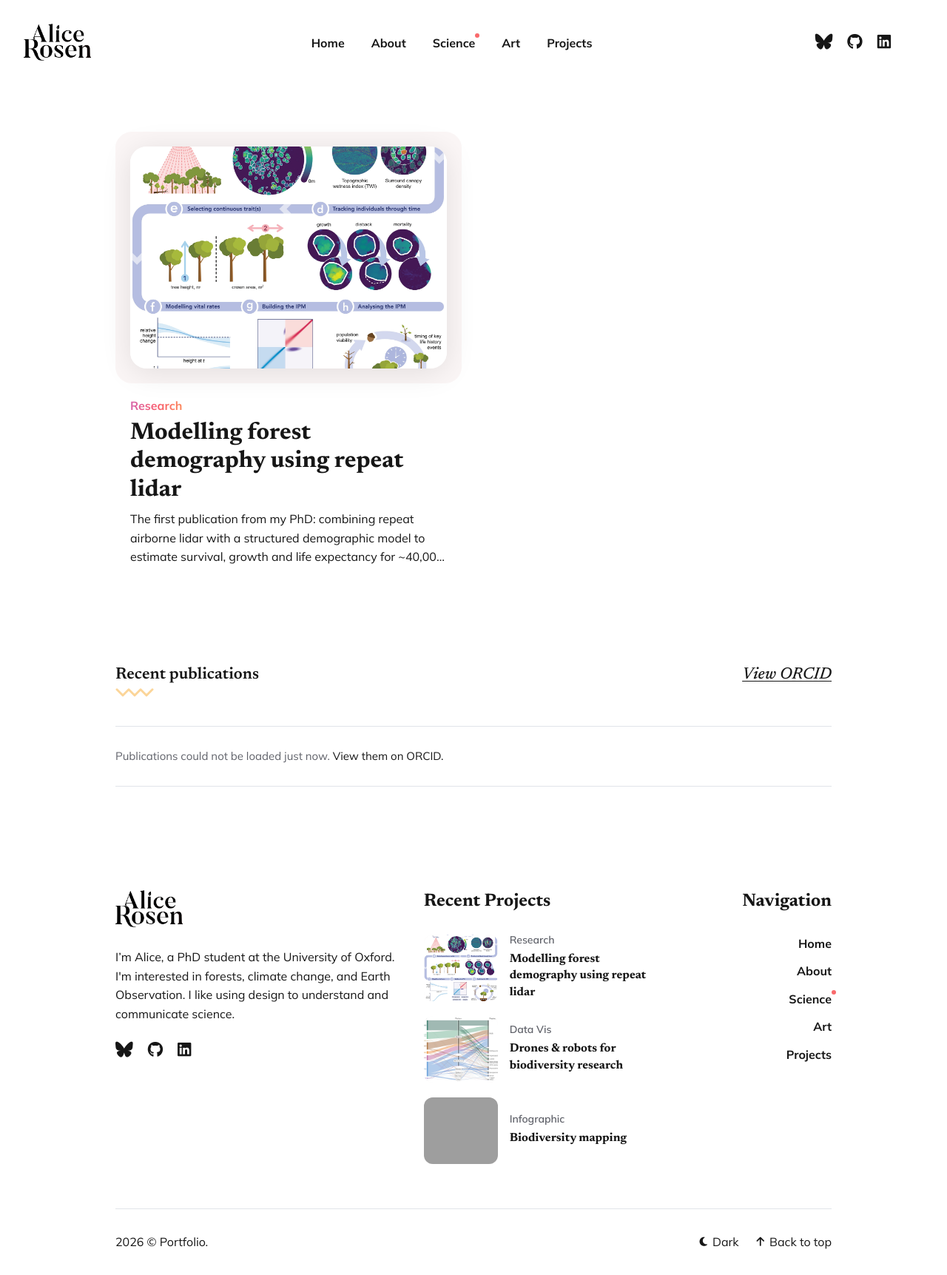
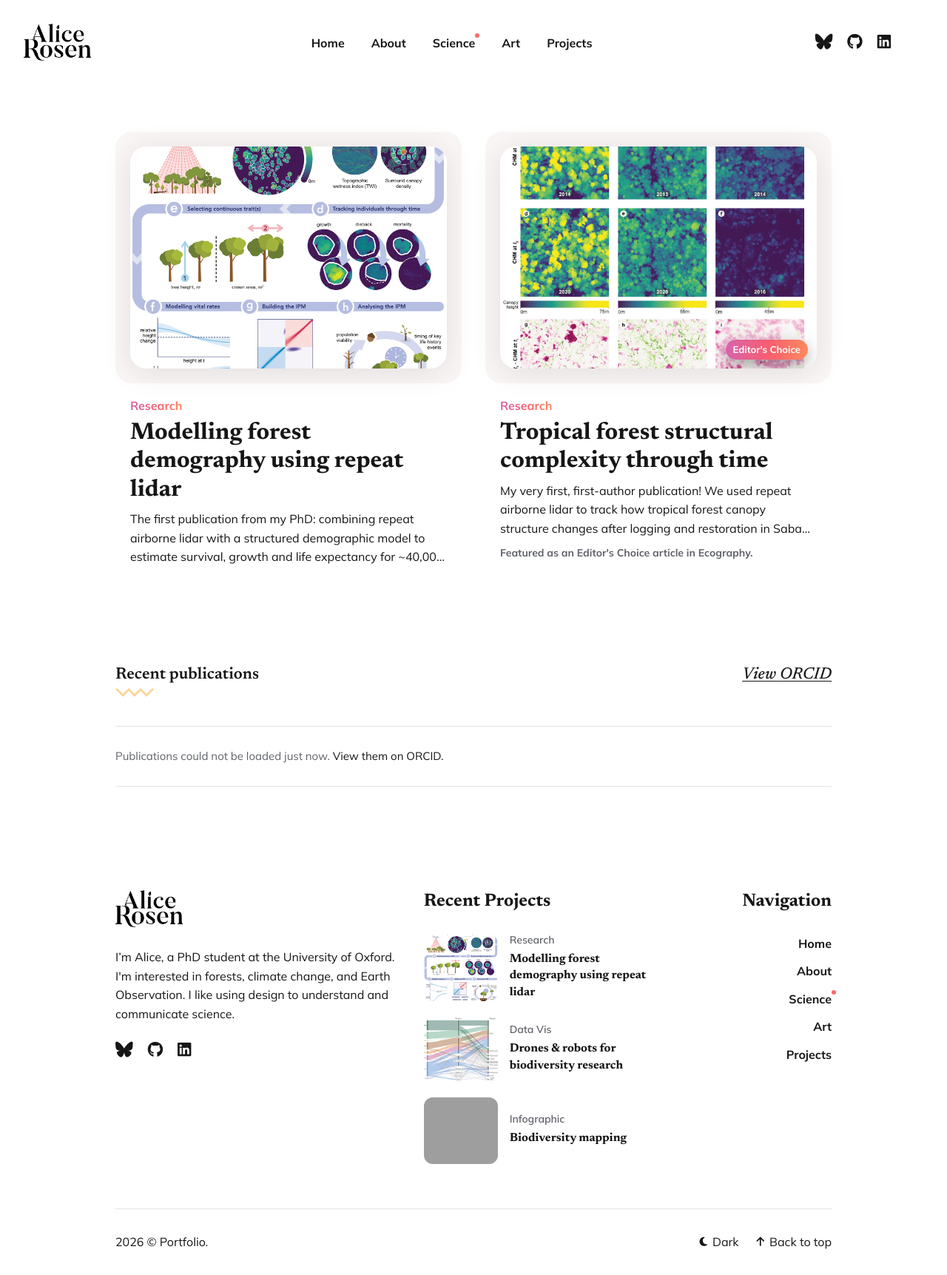
Before and after one commit to alice-rosen/alice-rosen.github.io, a Jekyll site: the page built from research/index.html, in a window 1280 px wide. Shown: the whole page at 74% size. Built offline with Jekyll 4.4.1, drawn with Linux system fonts in a browser that asks for light colours; a style sheet for code colours, icons or effects is not loaded; grey boxes are pictures that could not be loaded.

Commit message:
Add featured badge and note for projects

```diff
--- a/_includes/section-projects.html
+++ b/_includes/section-projects.html
@@ -24,6 +24,9 @@
                 <div class="project__head">
                   <div class="project__image">
                     <img class="lazy" data-src="{{ project.image }}" alt="{{ project.title }}">
+                    {% if project.featured_label %}
+                    <span class="project__badge">{{ project.featured_label }}</span>
+                    {% endif %}
                   </div>
                 </div>
                 {% endif %}
@@ -39,6 +42,9 @@
                   {% if project.summary %}
                   <p class="project__excerpt">{{ project.summary }}</p>
                   {% endif %}
+                  {% if project.featured_note %}
+                  <p class="project__feature-note">{{ project.featured_note }}</p>
+                  {% endif %}
                 </div>
               </div>
             </article>
--- a/_includes/sidebar-widgets/widget-project-meta.html
+++ b/_includes/sidebar-widgets/widget-project-meta.html
@@ -42,6 +42,12 @@
     </div>
   </div>
   {% endif %}
+  {% if page.featured_note %}
+  <div class="project-meta__item">
+    <h3 class="project-meta__name">Feature</h3>
+    <div class="project-meta__text">{{ page.featured_note }}</div>
+  </div>
+  {% endif %}
   {% if page.subtitle %}
   {% assign project_label = page.subtitle | slugify %}
   {% case project_label %}
--- /dev/null
+++ b/_projects/2024-07-16-forest-structural-complexity-borneo.md
@@ -0,0 +1,104 @@
+---
+title: Tropical forest structural complexity through time
+subtitle: Research
+summary: "My very first, first-author publication! We used repeat airborne lidar to track how tropical forest canopy structure changes after logging and restoration in Sabah, Malaysian Borneo."
+tools: R, QGIS, Affinity Designer
+date: 2024-07-16
+article:
+  doi: 10.1111/ecog.07377
+  authors: Rosen et al.
+  year: 2024
+  journal: Ecography
+  title: "Tracking shifts in forest structural complexity through space and time in human-modified tropical landscapes"
+image: '/images/borneo_disturbance_recovery_chm.jpeg'
+featured_label: "Editor's Choice"
+featured_note: "Featured as an Editor's Choice article in Ecography."
+---
+
+## Project overview
+
+We explored how tropical forest structure changes after disturbance, and whether repeat airborne lidar can track structural recovery through time. Working across human-modified tropical landscapes in Sabah, Malaysian Borneo, we used high-resolution canopy height models to compare old-growth, recovering, restored, recently logged, salvage-logged and oil palm landscapes.
+
+<figure class="project-figure">
+
+<img src="/images/borneo_site_map.jpeg" alt="Map of study sites in Sabah, Malaysian Borneo, showing Danum Valley, Maliau Basin, Malua Forest Reserve and the SAFE Project"/>
+
+<figcaption class="project-comparison__caption">
+
+<p class="project-comparison__caption-title">
+
+Study landscapes across Sabah, Malaysian Borneo.
+
+</p>
+
+<p class="project-comparison__caption-text">
+
+Airborne lidar data covered protected old-growth forests, restored logged forest, recovering forest, recently logged forest and oil palm plantations, allowing canopy structure to be compared across a broad disturbance gradient.
+
+</p>
+
+{% include project-attribution.html license="Creative Commons Attribution 3.0" %}
+
+</figcaption>
+
+</figure>
+
+## Approach
+
+We adapted a geometric framework originally developed for coral reef surface complexity and applied it to tropical forest canopies. The framework describes three-dimensional surfaces using height range, rugosity and fractal dimension. We tested whether these metrics could capture differences in canopy structure across disturbance classes, and whether they could detect structural change through time after logging, restoration and wind disturbance.
+
+<figure class="project-figure">
+
+<img src="/images/borneo_disturbance_recovery_chm.jpeg" alt="Canopy height models and canopy height change maps for old-growth, actively restored and salvage-logged forest in Borneo"/>
+
+<figcaption class="project-comparison__caption">
+
+<p class="project-comparison__caption-title">
+
+Repeat lidar reveals contrasting canopy structure and change.
+
+</p>
+
+<p class="project-comparison__caption-text">
+
+Canopy height models captured tall, heterogeneous old-growth forest, intermediate restored forest and lower, more degraded salvage-logged forest, while repeat acquisitions revealed gains and losses in canopy height between survey years.
+
+</p>
+
+{% include project-attribution.html license="Creative Commons Attribution 3.0" %}
+
+</figcaption>
+
+</figure>
+
+## Findings
+
+The three surface-complexity metrics captured major differences among highly degraded, selectively logged and old-growth forests. They also tracked different temporal patterns of change following logging, restoration and wind disturbance. However, the analysis showed that these metrics alone cannot fully describe forest structural complexity: fractal dimension was sensitive to small changes in data inputs, and height range and rugosity were strongly linked because both depended on maximum tree height.
+
+<figure class="project-figure">
+
+<img src="/images/logging_recovery_change_borneo.jpeg" alt="Scatterplots showing changes in rugosity, height range and fractal dimension for old-growth, restored and salvage-logged forests"/>
+
+<figcaption class="project-comparison__caption">
+
+<p class="project-comparison__caption-title">
+
+Structural metrics tracked recovery and disturbance in different ways.
+
+</p>
+
+<p class="project-comparison__caption-text">
+
+Repeat measurements showed that restored forest generally increased in rugosity, while old-growth forest and salvage-logged forest followed more variable trajectories depending on natural disturbance and subsequent logging history.
+
+</p>
+
+{% include project-attribution.html license="Creative Commons Attribution 3.0" %}
+
+</figcaption>
+
+</figure>
+
+## Why It Matters
+
+Forest structural complexity shapes biodiversity, ecosystem functioning and resilience, but it is difficult to summarise with a single metric. This project shows both the promise and the limits of using repeat lidar to monitor tropical forest recovery, and highlights the need for structural indicators that better represent how trees fill three-dimensional space.
--- a/_sass/3-modules/_projects.scss
+++ b/_sass/3-modules/_projects.scss
@@ -94,6 +94,22 @@
   }
 }
 
+.project__badge {
+  position: absolute;
+  right: 12px;
+  bottom: 12px;
+  z-index: 2;
+  padding: 7px 10px;
+  border-radius: 999px;
+  color: var(--white);
+  background: var(--text-gradient);
+  box-shadow: 0 8px 22px rgba(0, 0, 0, .34), 0 0 0 1px rgba(255, 255, 255, .18);
+  font-size: 13px;
+  line-height: 1;
+  font-weight: 800;
+  pointer-events: none;
+}
+
 .project__inner {
   margin: 20px 20px 0;
   line-height: 1;
@@ -147,6 +163,14 @@
     -webkit-box-orient: vertical;
   }
 
+  .project__feature-note {
+    margin: 10px 0 0;
+    font-size: 14px;
+    line-height: 1.45;
+    font-weight: 700;
+    color: var(--text-alt-color);
+  }
+
   @media (max-width: $desktop) {
     margin: 20px 20px 0;
 
--- a/projects/index.html
+++ b/projects/index.html
@@ -43,6 +43,9 @@ image:
           <div class="project__head">
             <div class="project__image">
               <img class="lazy" data-src="{{ project.image }}" alt="{{ project.title }}">
+              {% if project.featured_label %}
+              <span class="project__badge">{{ project.featured_label }}</span>
+              {% endif %}
             </div>
           </div>
           {% endif %}
@@ -58,6 +61,9 @@ image:
             {% if project.summary %}
             <p class="project__excerpt">{{ project.summary }}</p>
             {% endif %}
+            {% if project.featured_note %}
+            <p class="project__feature-note">{{ project.featured_note }}</p>
+            {% endif %}
           </div>
         </div>
       </article>
--- a/research/index.html
+++ b/research/index.html
@@ -16,6 +16,9 @@ permalink: /science/
           <div class="project__head">
             <div class="project__image">
               <img class="lazy" data-src="{{ project.image }}" alt="{{ project.title }}">
+              {% if project.featured_label %}
+              <span class="project__badge">{{ project.featured_label }}</span>
+              {% endif %}
             </div>
           </div>
           {% endif %}
@@ -30,6 +33,9 @@ permalink: /science/
             </h2>
             {% if project.summary %}
             <p class="project__excerpt">{{ project.summary }}</p>
+            {% endif %}
+            {% if project.featured_note %}
+            <p class="project__feature-note">{{ project.featured_note }}</p>
             {% endif %}
           </div>
         </div>
```
Also changed, not shown: images/borneo_disturbance_recovery_chm.jpeg (added), images/borneo_site_map.jpeg (added), images/logging_recovery_change_borneo.jpeg (added).
